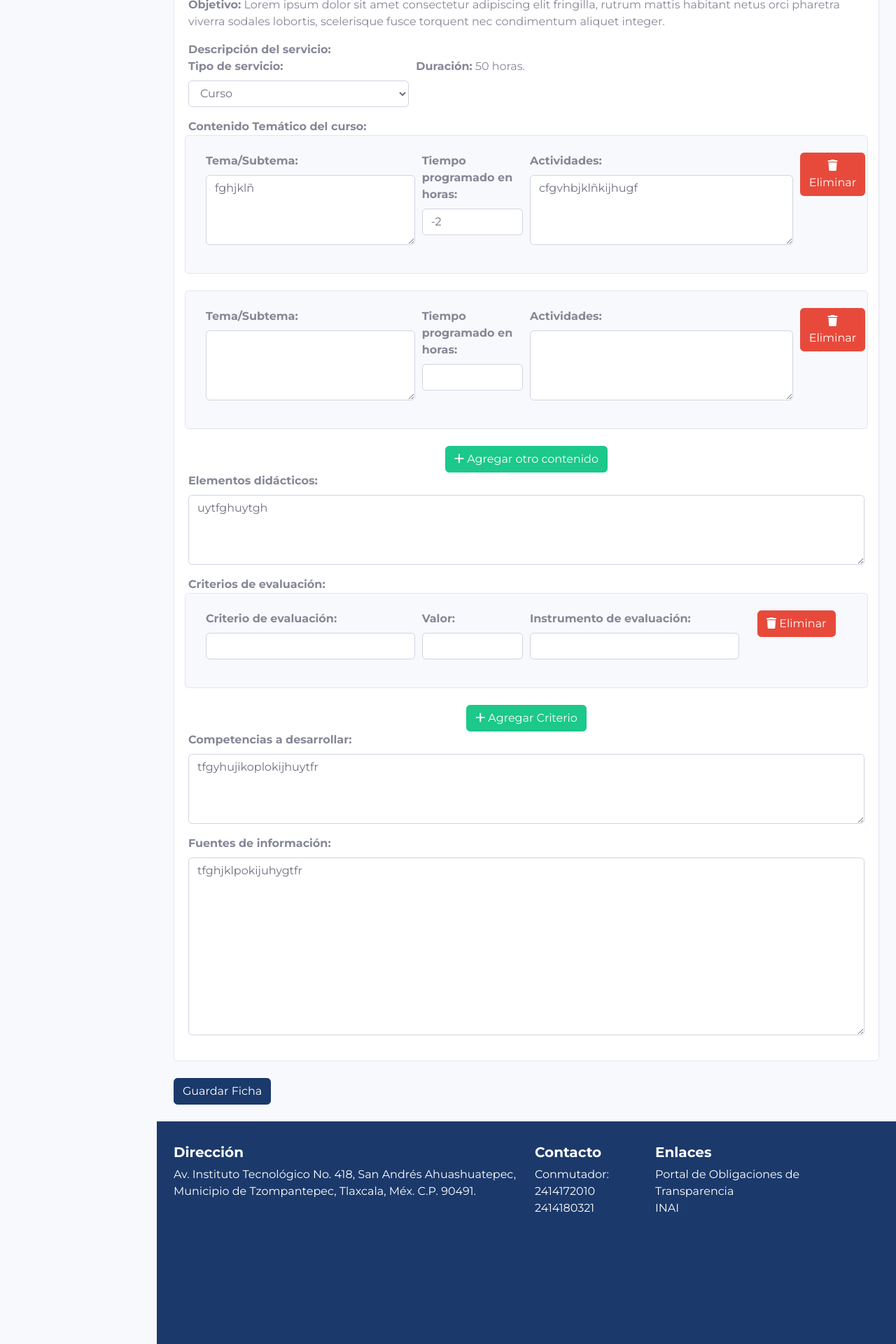
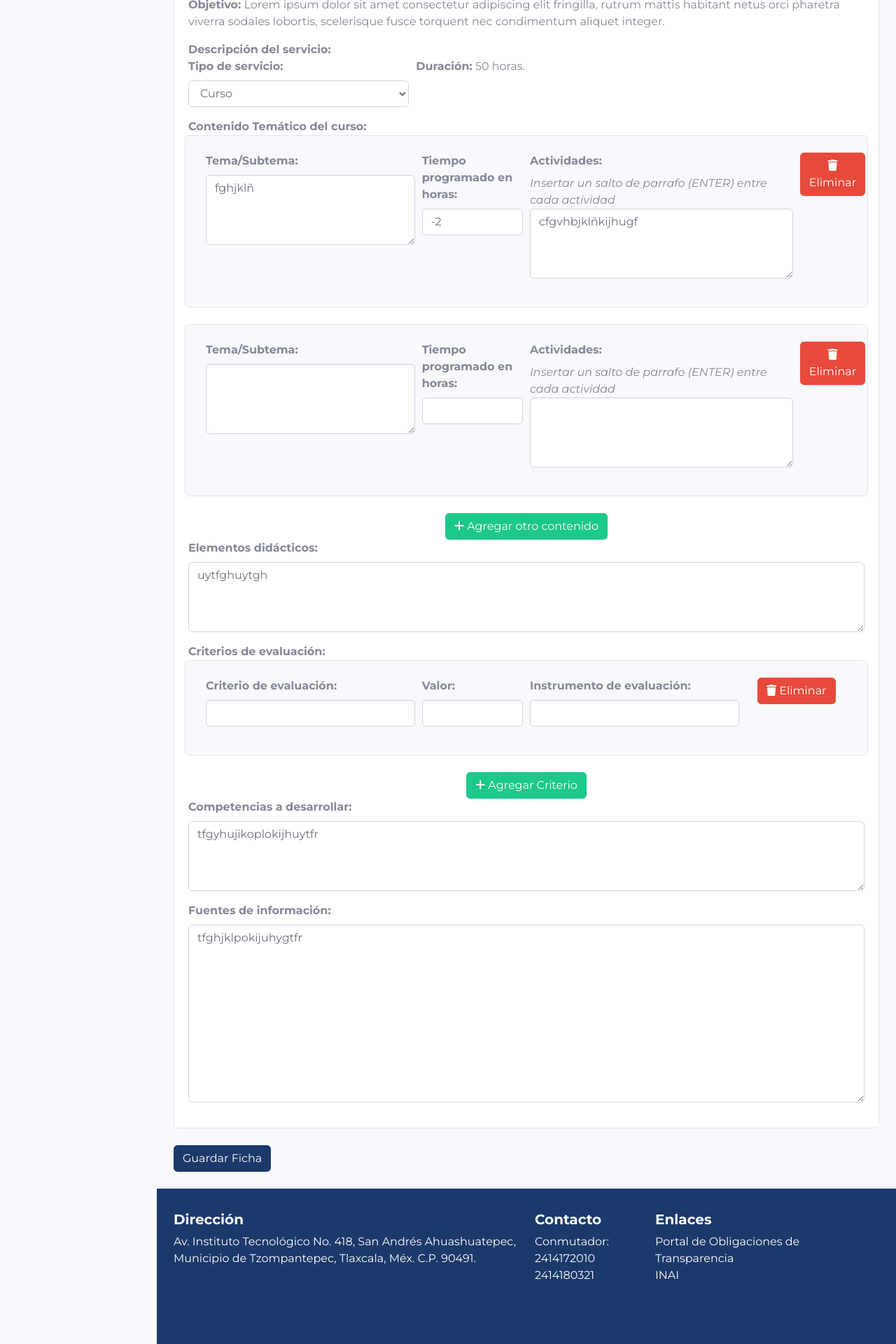
Before and after one commit to FerTecn/CapacitacionDoc, a Django app: page /plancapacitacion/fichatecnica/datos/4/ in a window 1280 px wide. Shown: the part 866-2786 px from the top of the page at 70% size. Run offline with Django 5.2, Linux system fonts and the light colour scheme; data comes from the database, SQL or seed files in the repository; some libraries are stand-ins or nearby versions; grey boxes are pictures that could not be loaded.

Commit message:
Se agrega un aviso en un campo

```diff
--- a/capacitaciondoc/plancapacitacion/templates/fichatecnicacrear.html
+++ b/capacitaciondoc/plancapacitacion/templates/fichatecnicacrear.html
@@ -95,7 +95,8 @@
                                 {{ form.tiempo }}
                             </div>
                             <div class="form-group col-md-5 ">
-                                <b>{{ form.actividades.label_tag }}</b>
+                                <b>{{ form.actividades.label_tag }}</b><br>
+                                <i>Insertar un salto de parrafo (ENTER) entre cada actividad</i>
                                 {{ form.actividades }}
                             </div>
                             {{ form.DELETE }}  <!-- Campo oculto DELETE -->
```
